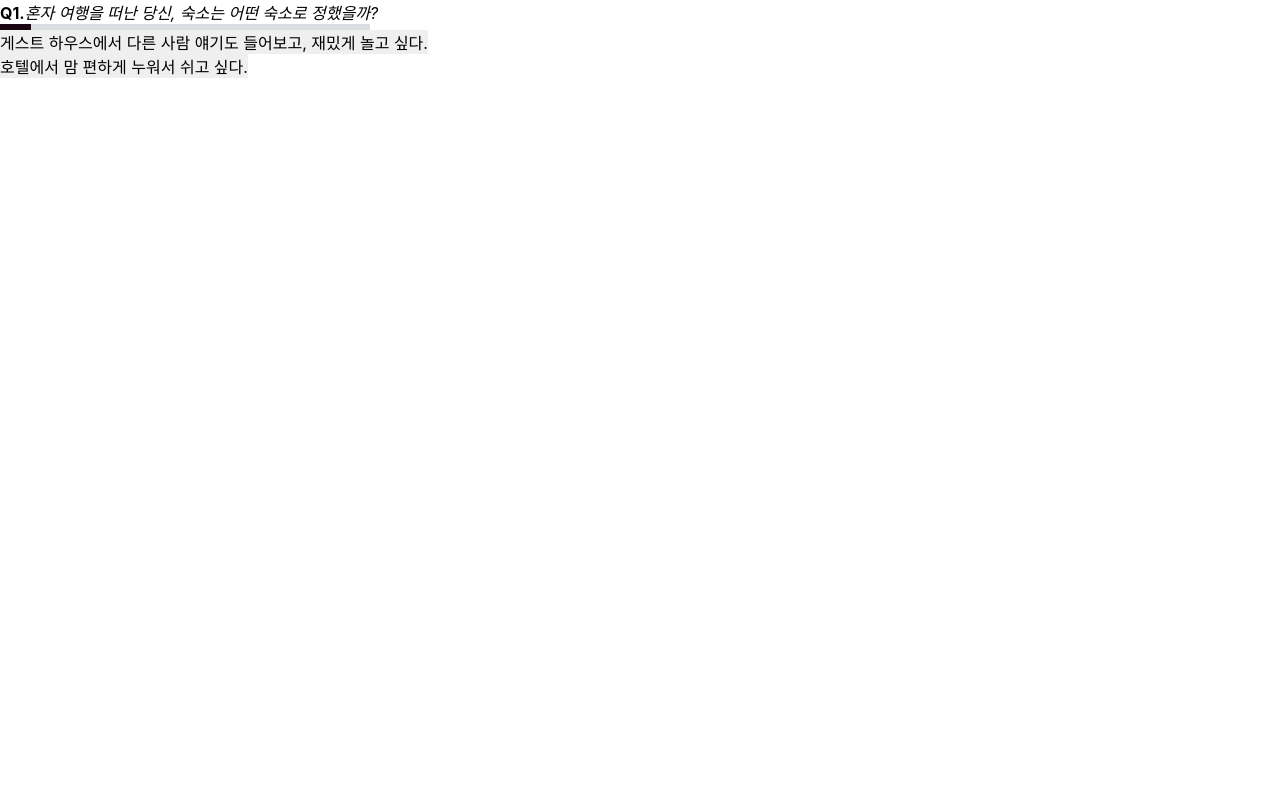
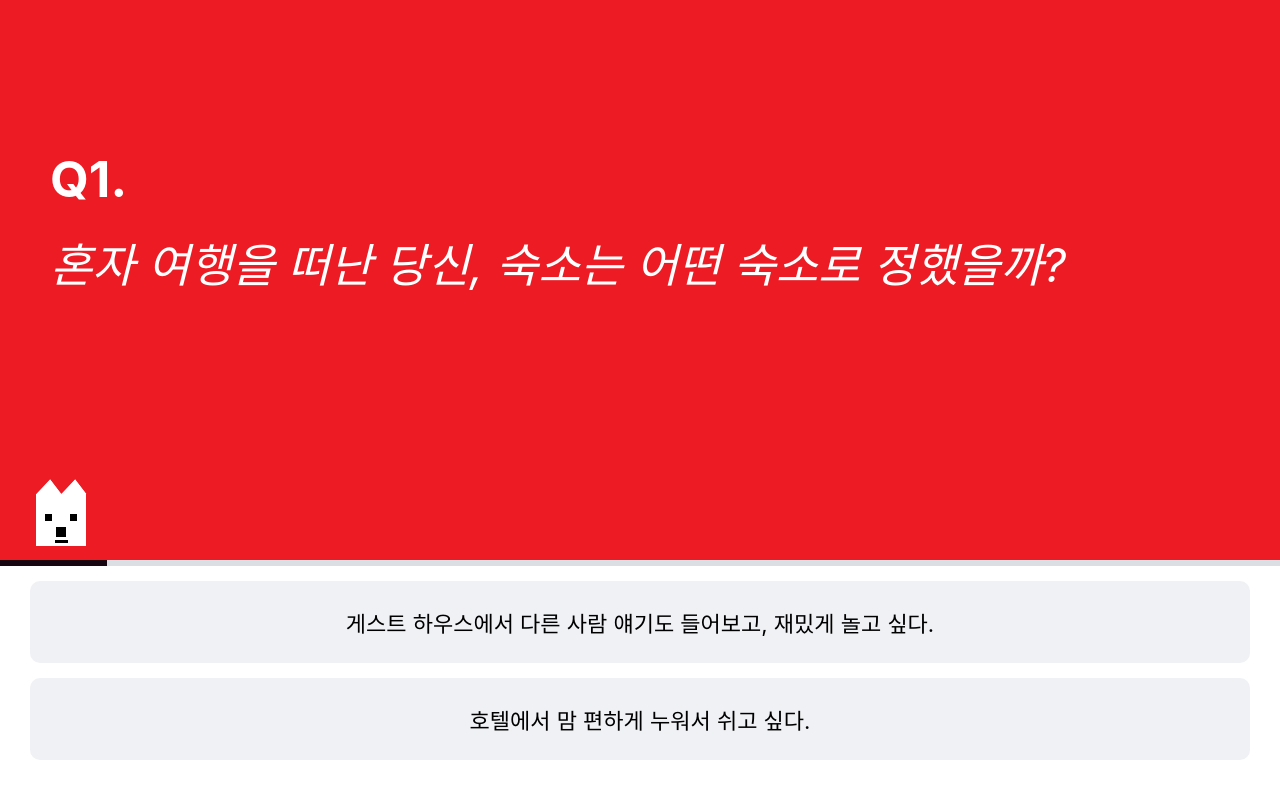
Before and after one commit to ddooyn/mbti-webtoon-test, a React (Create React App) app: page /test/1 in a window 1280 px wide. Built offline with nearby package versions, Linux system fonts and the light colour scheme; a web font is replaced by a local one.

Commit message:
💄 MbtiTest 컴포넌트 스타일링
Co-authored-by: minchan kim <whara123@users.noreply.github.com>

```diff
--- a/src/pages/MbtiTest.js
+++ b/src/pages/MbtiTest.js
@@ -14,50 +14,116 @@ const MbtiTest = () => {
   const checkCnt = useRef(1);
   checkCnt.current = qnaData.filter((v) => v.check).length;
 
+  const onClickAnswer = (ansIdx) => {
+    let key = curTest.result[ansIdx];
+    dispatch(updateCount(key));
+    dispatch(updateCheck(testIdx));
+    if (testIdx == 12) {
+      dispatch(createResult());
+      navigate('/result');
+    } else {
+      navigate(`/test/${parseInt(testIdx) + 1}`);
+    }
+  };
+
   return (
     <>
-      <strong>Q{testIdx}.</strong>
-      <em>{curTest.question}</em>
+      <Question>
+        <strong>Q{testIdx}.</strong>
+        <em>{curTest.question}</em>
+      </Question>
 
       <ProgressBar>
         <Highlight width={(checkCnt.current / 12) * 100 + '%'} />
       </ProgressBar>
 
-      <ul>
-        {curTest.answer.map((v, i) => (
-          <li
-            key={i}
-            onClick={() => {
-              let key = curTest.result[i];
-              dispatch(updateCount(key));
-              dispatch(updateCheck(testIdx));
-              if (testIdx == 12) {
-                dispatch(createResult());
-                navigate('/result');
-              } else {
-                navigate(`/test/${parseInt(testIdx) + 1}`);
-              }
-            }}
-          >
-            <button>{v}</button>
-          </li>
-        ))}
-      </ul>
+      <Answer>
+        <ul>
+          {curTest.answer.map((v, i) => (
+            <li key={i}>
+              <button onClick={() => onClickAnswer(i)}>{v}</button>
+            </li>
+          ))}
+        </ul>
+      </Answer>
     </>
   );
 };
 
 export default MbtiTest;
 
+const Question = styled.section`
+  display: flex;
+  flex-direction: column;
+  justify-content: center;
+  padding: 130px 50px 220px;
+  min-height: 70vh;
+  background: #ed1c24;
+  color: #fff;
+  strong {
+    margin-bottom: 20px;
+    font-size: 50px;
+  }
+  em {
+    display: block;
+    width: 95%;
+    height: 2em;
+    font-size: 46px;
+    @media only screen and (max-width: 768px) {
+      font-size: 6vw;
+    }
+  }
+`;
+
 const ProgressBar = styled.div`
-  width: 370px;
+  width: 100%;
   height: 6px;
+  margin-bottom: 15px;
   background: #dbdee3;
 `;
 
 const Highlight = styled.div`
+  position: relative;
   width: ${(props) => props.width};
   height: 6px;
   background: #170512;
   transition: width 1s;
+  &::after {
+    content: '';
+    position: absolute;
+    right: 20px;
+    bottom: 20px;
+    width: 51px;
+    height: 67px;
+    background: url(/img/lzdang.png);
+  }
 `;
+
+const Answer = styled.section`
+  display: flex;
+  flex-direction: column;
+  justify-content: flex-end;
+  min-height: 23vh;
+  padding: 0 30px;
+  button {
+    width: 100%;
+    padding: 25px;
+    margin-bottom: 15px;
+    border-radius: 10px;
+    background: #eff1f4;
+    font-size: 22px;
+    transition: background 0.2s ease-in;
+    &:hover {
+      background: #dbdee3;
+      font-weight: 500;
+    }
+  }
+  @media only screen and (max-width: 550px) {
+    padding: 0 20px;
+    button {
+      padding: 1em;
+      margin-bottom: 2vh;
+      font-size: 4vw;
+    }
+  }
+`;
```
